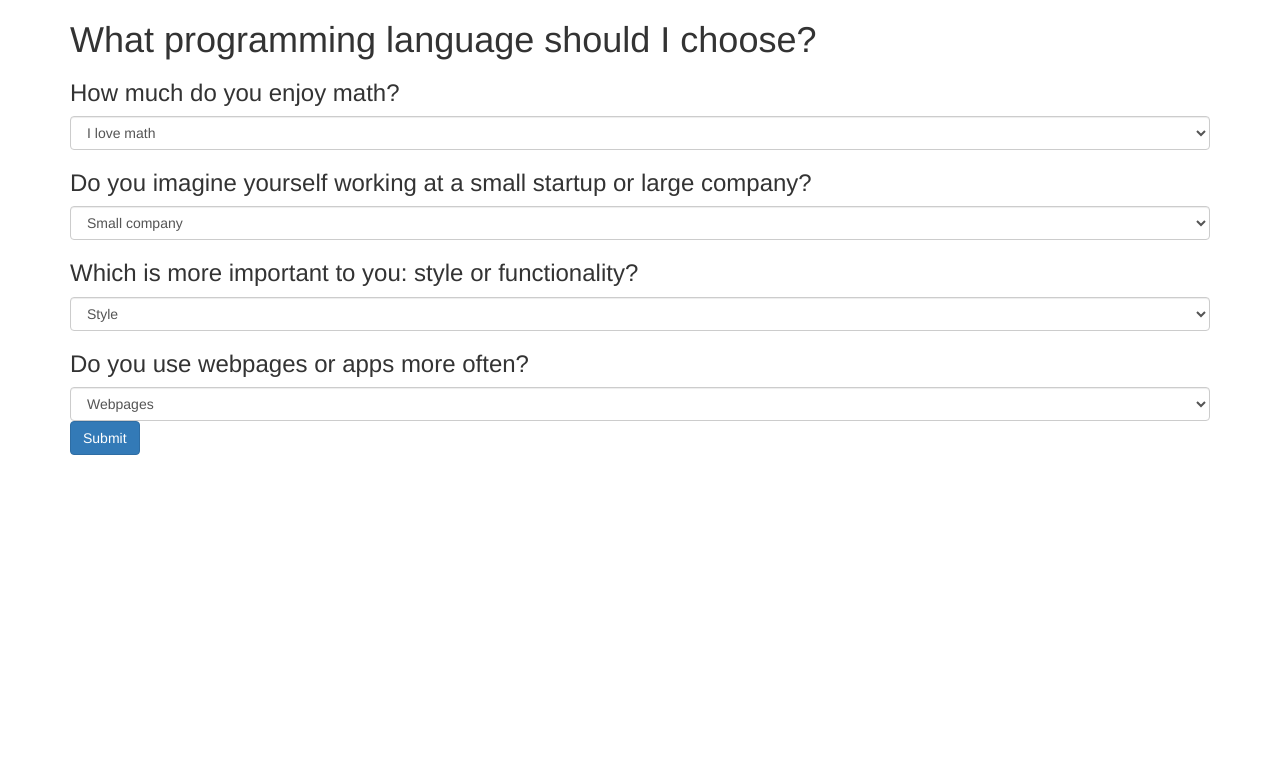
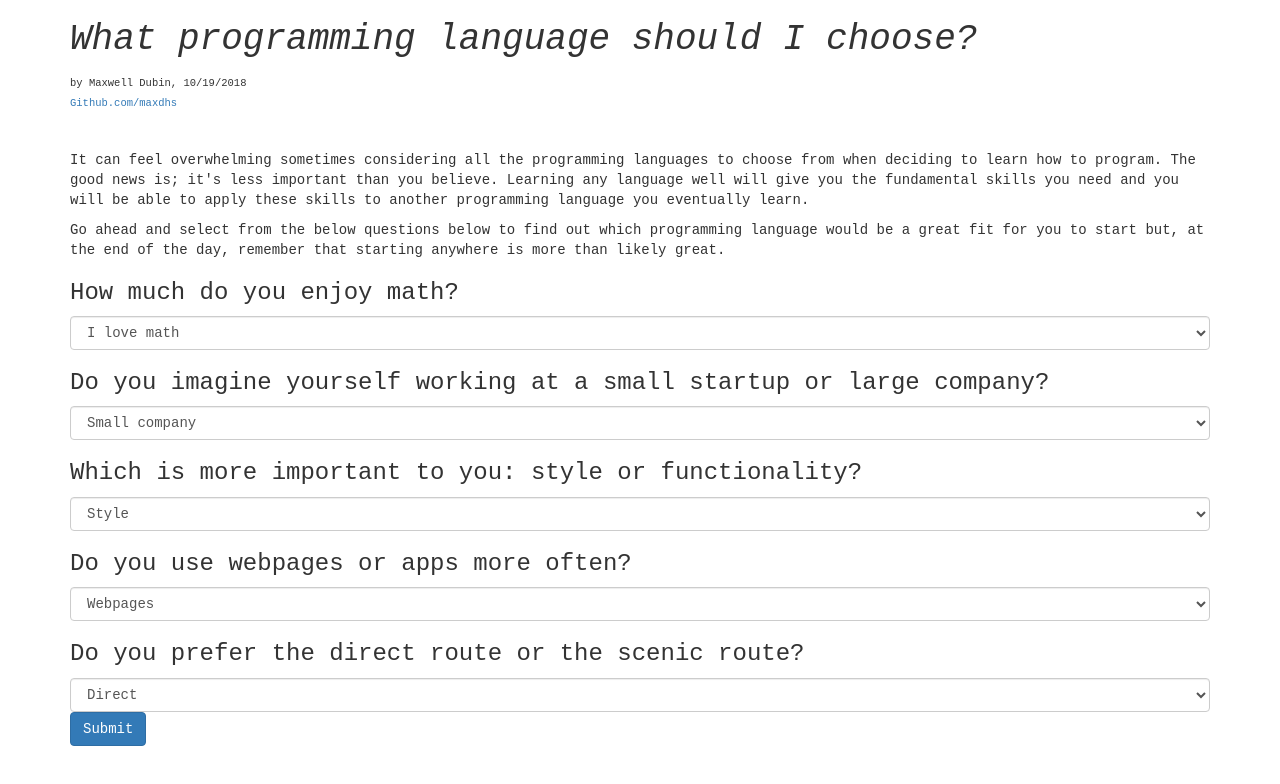
Before and after one commit to maxdhs/track-suggester, a plain HTML site: page index.html in a window 1280 px wide. Drawn offline with Linux system fonts and the light colour scheme.

Commit message:
Add a subheader and modify font styling

```diff
--- a/css/styles.css
+++ b/css/styles.css
@@ -1,3 +1,11 @@
 h4 {
   display: none;
 }
+
+body {
+  font-family: monospace;
+}
+
+h1 {
+  font-style: oblique;
+}
--- a/index.html
+++ b/index.html
@@ -3,6 +3,7 @@
   <head>
     <link href="css/bootstrap.css" rel="stylesheet" type="text/css">
     <link href="css/styles.css" rel="stylesheet" type="text/css">
+    <link rel="stylesheet" href="https://cdnjs.cloudflare.com/ajax/libs/font-awesome/4.7.0/css/font-awesome.min.css">
     <script src="js/jquery-3.3.1.js"></script>
     <script src="js/scripts.js"></script>
     <title>Celebrity Dating</title>
@@ -11,6 +12,15 @@
     <div class="container">
 
       <h1 id="title">What programming language should I choose?</h1>
+      <sub>by Maxwell Dubin, 10/19/2018</sub>
+      <br>
+      <sub><a href="https://github.com/maxdhs">Github.com/maxdhs</a></sub>
+      <br><br><br>
+      <p>It can feel overwhelming sometimes considering all the programming languages to choose from when deciding to learn how to program. The good news is; it's less important than you believe. Learning any language well will give you the fundamental skills you need and you will be able to apply these skills to another programming language you eventually learn.
+      </p>
+
+      <p>Go ahead and select from the below questions below to find out which programming language would be a great fit for you to start but, at the end of the day, remember that starting anywhere is more than likely great.
+      </p>
 
       <h3>How much do you enjoy math?</h3>
       <select class="form-control" id="math">
@@ -37,6 +47,12 @@
         <option>Apps</option>
       </select>
 
+      <h3>Do you prefer the direct route or the scenic route?</h3>
+      <select class="form-control" id="directOrScenic">
+        <option>Direct</option>
+        <option>Scenic</option>
+      </select>
+
       <button type="submit" id="inputButton" class="btn btn-primary" value="Submit">Submit</button>
 
       <h4 id="output1">C# would be a great choice for you!</h4>
--- a/js/scripts.js
+++ b/js/scripts.js
@@ -5,6 +5,7 @@ $(document).ready(function() {
     var companySize = $("#companySize").val();
     var styleOrFunctionality = $("#styleOrFunctionality").val();
     var webpagesOrApps = $("#webpagesOrApps").val();
+    var directOrScenic = $("#directOrScenic").val();
 
     if (math == "I love math" && companySize == "Large corporation" && styleOrFunctionality == "functionality") {
       $("h4").hide();
@@ -18,7 +19,7 @@ $(document).ready(function() {
       $("h4").hide();
       $('#output3').show();
     }
-    else if (styleOrFunctionality == "Style") {
+    else if (styleOrFunctionality == "Style" || directOrScenic == "Scenic") {
       $("h4").hide();
       $('#output2').show();
     }
```
Also changed, not shown: 1 other file.
